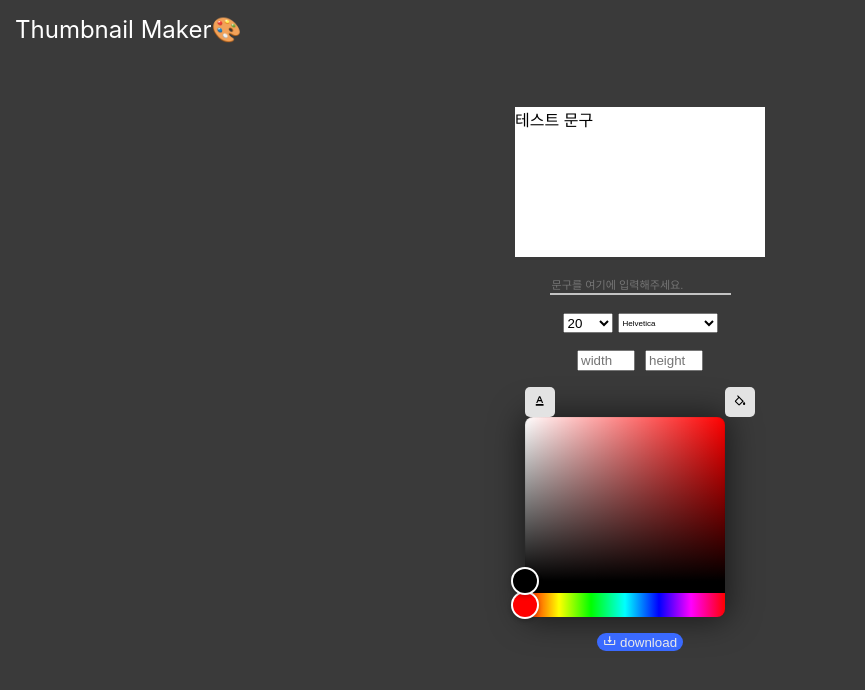
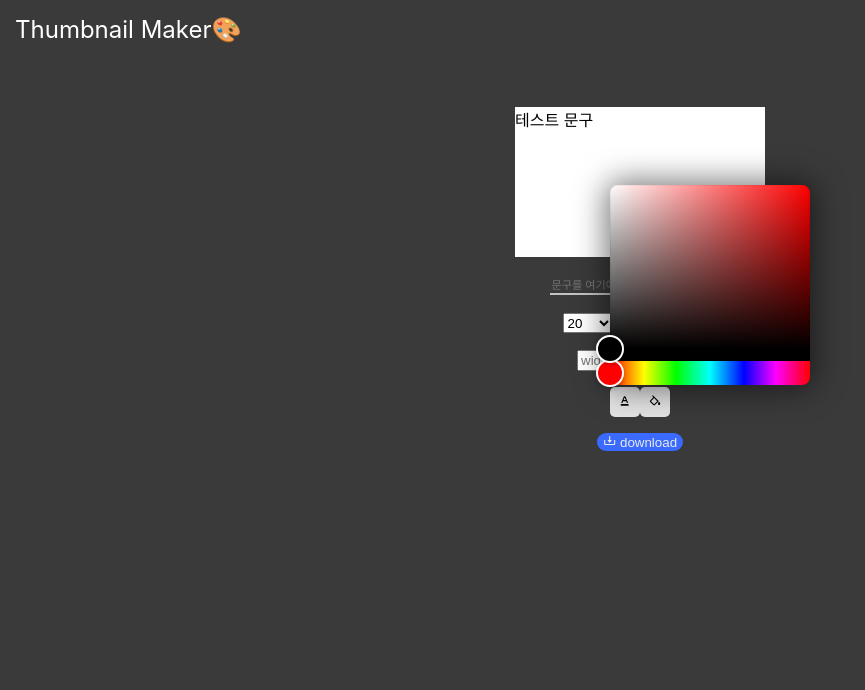
Before and after one commit to Bam-j/Thumbnail-Maker, a React (Create React App) app: page / in a window 1280 px wide. Both pictures are taken after a click on the element 625 px from the left and 402 px from the top of the page. Shown: the top 690 px of the page, without its empty margins (0-865 px from the left). Built offline with nearby package versions, Linux system fonts and the light colour scheme.

Commit message:
컬러 픽커의 float 위치 조정

```diff
--- a/src/components/Buttons/ColorPickerButtons/BgColorPickerButton.jsx
+++ b/src/components/Buttons/ColorPickerButtons/BgColorPickerButton.jsx
@@ -29,8 +29,7 @@ export const BgColorPickerButton = () => {
   };
 
   return (
-    <div
-      className={'ColorPickerWrapper'}
+    <ColorPickerWrapper
       onClick={onClick}
       ref={colorPickRef}>
       <Button>
@@ -38,9 +37,13 @@ export const BgColorPickerButton = () => {
       </Button>
 
       {isClick && <ColorPicker />}
-    </div>
+    </ColorPickerWrapper>
   );
 };
+
+const ColorPickerWrapper = styled.div`
+  position: relative;
+`;
 
 const Button = styled.button`
   background-color: #e3e3e3;
--- a/src/components/Buttons/ColorPickerButtons/FontColorPickerButton.jsx
+++ b/src/components/Buttons/ColorPickerButtons/FontColorPickerButton.jsx
@@ -31,8 +31,7 @@ export const FontColorPickerButton = () => {
 
 
   return (
-    <div
-      className={'ColorPickerWrapper'}
+    <ColorPickerWrapper
       onClick={onClick}
       ref={colorPickRef}>
       <Button onClick={onClick}>
@@ -40,9 +39,13 @@ export const FontColorPickerButton = () => {
       </Button>
 
       {isClick && <ColorPicker />}
-    </div>
+    </ColorPickerWrapper>
   );
 };
+
+const ColorPickerWrapper = styled.div`
+  position: relative;
+`;
 
 const Button = styled.button`
   background-color: #e3e3e3;
--- a/src/components/Tools/ColorPicker.jsx
+++ b/src/components/Tools/ColorPicker.jsx
@@ -14,4 +14,7 @@ const ColorPickBox = styled.div`
   background-color: #ffffff;
   transition: visibility 0s, opacity 0.5s linear;
   box-shadow: 0 0 30px 5px rgba(0, 0, 0, 0.5);
+  position: absolute;
+  bottom: 2rem;
+  z-index: 2;
 `;
```
